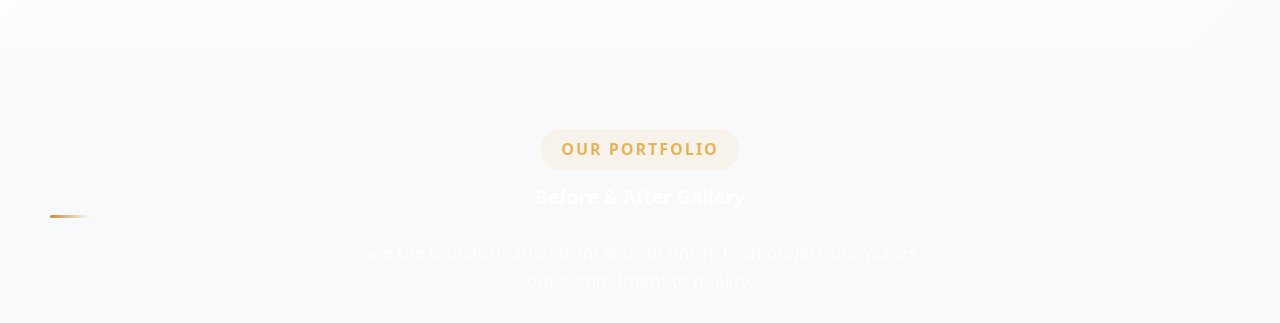
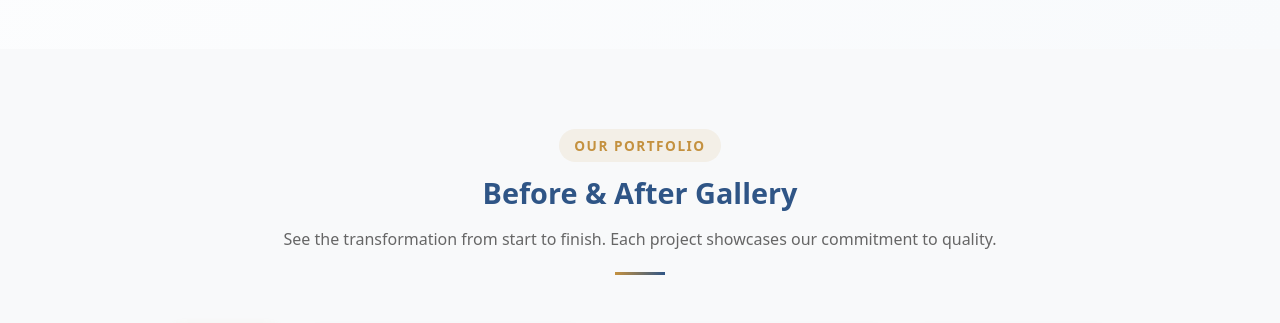
Before and after one commit to kaleb-menbere/asgori, a React (Vite) app: page / in a window 1280 px wide. Shown: the part 3100-3423 px from the top of the page. Built offline with nearby package versions, Linux system fonts and the light colour scheme.

Commit message:
https://asgorri.vercel.app/#contact

```diff
--- a/src/components/BeforeAfter.css
+++ b/src/components/BeforeAfter.css
@@ -19,7 +19,7 @@
   padding: 0 10px;
 }
 
-.section-subtitle {
+.section-subtitleb {
   color: #c4913f;
   font-size: 0.85rem;
   font-weight: 600;
@@ -32,7 +32,7 @@
   border-radius: 20px;
 }
 
-.section-title {
+.section-titleb {
   font-size: 1.8rem;
   color: #2f5586;
   margin-bottom: 15px;
@@ -40,7 +40,7 @@
   line-height: 1.3;
 }
 
-.section-description {
+.section-descriptionb {
   color: #666;
   font-size: 1rem;
   line-height: 1.6;
--- a/src/components/BeforeAfter.jsx
+++ b/src/components/BeforeAfter.jsx
@@ -103,9 +103,9 @@ const BeforeAfter = () => {
     <section className="before-after" id="before-after">
       <div className="ba-container">
         <div className="ba-header">
-          <div className="section-subtitle">Our Portfolio</div>
-          <h2 className="section-title">Before & After Gallery</h2>
-          <p className="section-description">
+          <div className="section-subtitleb">Our Portfolio</div>
+          <h2 className="section-titleb">Before & After Gallery</h2>
+          <p className="section-descriptionb">
             See the transformation from start to finish. Each project showcases our commitment to quality.
           </p>
           <div className="divider"></div>
```
